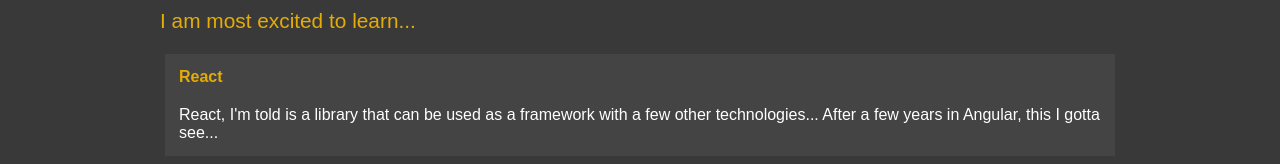
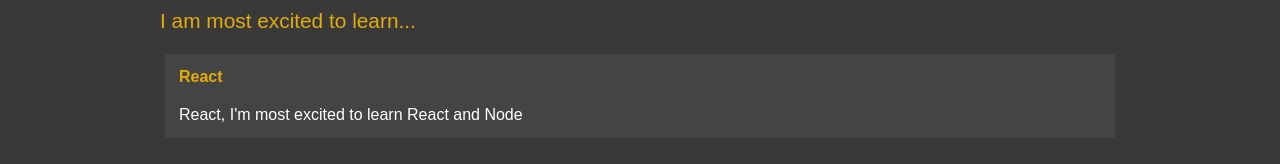
Before and after one commit to bcebulak/bcebulak.github.io, a plain HTML site: page index.html in a window 1280 px wide. Shown: the part 848-1012 px from the top of the page. Drawn offline with Linux system fonts and the light colour scheme.

Commit message:
Update index.html

```diff
--- a/index.html
+++ b/index.html
@@ -70,8 +70,7 @@
     <article style="padding: 4px;">
       <header style="color: #e4ac06;"><h4 style="margin: 10px;">React</h4></header>
       <footer style="padding: 10px;">
-       React, I'm told is a library that can be used as a framework with a few other
-       technologies... After a few years in Angular, this I gotta see...
+       React, I'm most excited to learn React and Node
       </footer>
     </article>
   </div>
```
